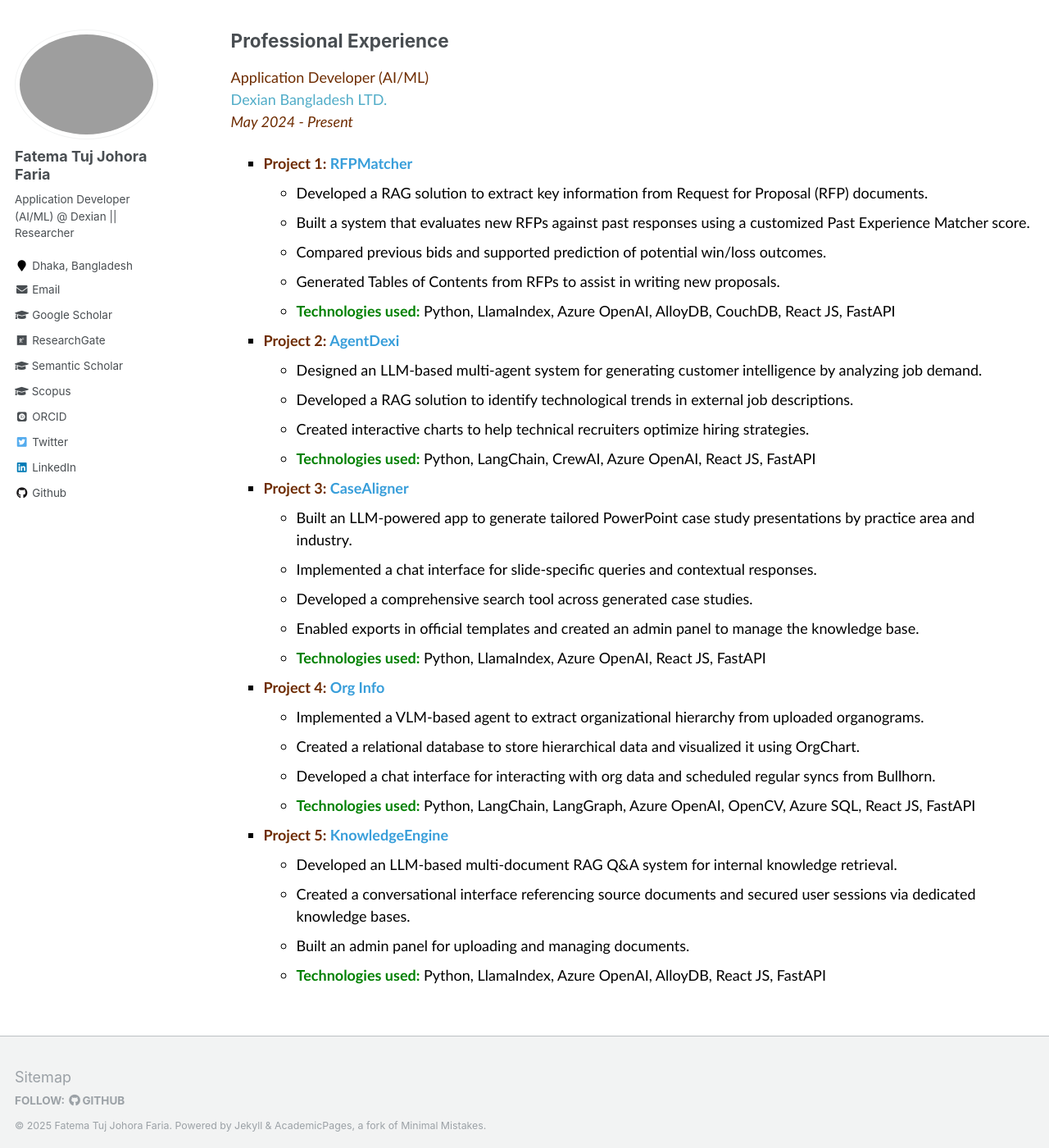
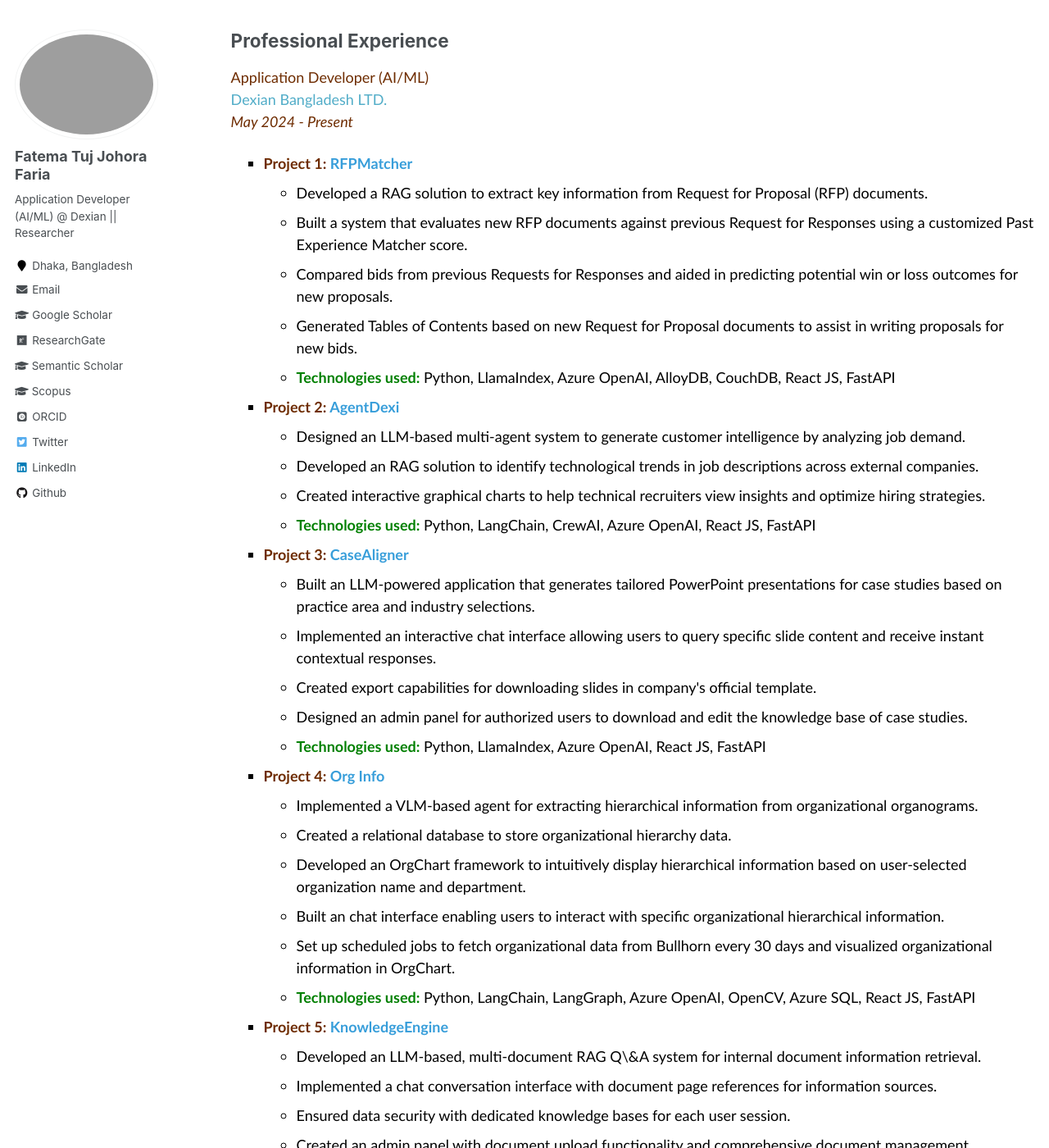
Before and after one commit to fatemafaria142/fatemafaria142.github.io, a Jekyll site: the page built from _pages/work.md, in a window 1280 px wide and 1400 px high, scrolled down 663 px. Shown: the whole window at 82% size. Built offline with Jekyll 4.4.1, drawn with Linux system fonts in a browser that asks for light colours; some web fonts are replaced; some of the changed text lies outside the part shown.

Commit message:
CHanged to work experience

```diff
--- a/_pages/work.md
+++ b/_pages/work.md
@@ -31,9 +31,9 @@
     <b style="color:#6E2C00">Project 1: <span style="color:#389EDA">RFPMatcher</span></b>
     <ul style="list-style-type: circle;">
       <li>Developed a RAG solution to extract key information from Request for Proposal (RFP) documents.</li>
-      <li>Built a system that evaluates new RFPs against past responses using a customized Past Experience Matcher score.</li>
-      <li>Compared previous bids and supported prediction of potential win/loss outcomes.</li>
-      <li>Generated Tables of Contents from RFPs to assist in writing new proposals.</li>
+      <li>Built a system that evaluates new RFP documents against previous Request for Responses using a customized Past Experience Matcher score.</li>
+      <li>Compared bids from previous Requests for Responses and aided in predicting potential win or loss outcomes for new proposals.</li>
+      <li>Generated Tables of Contents based on new Request for Proposal documents to assist in writing proposals for new bids.</li>
       <li><b><span style="color:green;">Technologies used:</span></b> Python, LlamaIndex, Azure OpenAI, AlloyDB, CouchDB, React JS, FastAPI</li>
     </ul>
   </li>
@@ -41,9 +41,9 @@
   <li>
     <b style="color:#6E2C00">Project 2: <span style="color:#389EDA">AgentDexi</span></b>
     <ul style="list-style-type: circle;">
-      <li>Designed an LLM-based multi-agent system for generating customer intelligence by analyzing job demand.</li>
-      <li>Developed a RAG solution to identify technological trends in external job descriptions.</li>
-      <li>Created interactive charts to help technical recruiters optimize hiring strategies.</li>
+      <li>Designed an LLM-based multi-agent system to generate customer intelligence by analyzing job demand.</li>
+      <li>Developed an RAG solution to identify technological trends in job descriptions across external companies.</li>
+      <li>Created interactive graphical charts to help technical recruiters view insights and optimize hiring strategies.</li>
       <li><b><span style="color:green;">Technologies used:</span></b> Python, LangChain, CrewAI, Azure OpenAI, React JS, FastAPI</li>
     </ul>
   </li>
@@ -51,10 +51,10 @@
   <li>
     <b style="color:#6E2C00">Project 3: <span style="color:#389EDA">CaseAligner</span></b>
     <ul style="list-style-type: circle;">
-      <li>Built an LLM-powered app to generate tailored PowerPoint case study presentations by practice area and industry.</li>
-      <li>Implemented a chat interface for slide-specific queries and contextual responses.</li>
-      <li>Developed a comprehensive search tool across generated case studies.</li>
-      <li>Enabled exports in official templates and created an admin panel to manage the knowledge base.</li>
+      <li>Built an LLM-powered application that generates tailored PowerPoint presentations for case studies based on practice area and industry selections.</li>
+      <li>Implemented an interactive chat interface allowing users to query specific slide content and receive instant contextual responses.</li>
+      <li>Created export capabilities for downloading slides in company's official template.</li>
+      <li>Designed an admin panel for authorized users to download and edit the knowledge base of case studies.</li>
       <li><b><span style="color:green;">Technologies used:</span></b> Python, LlamaIndex, Azure OpenAI, React JS, FastAPI</li>
     </ul>
   </li>
@@ -62,9 +62,11 @@
   <li>
     <b style="color:#6E2C00">Project 4: <span style="color:#389EDA">Org Info</span></b>
     <ul style="list-style-type: circle;">
-      <li>Implemented a VLM-based agent to extract organizational hierarchy from uploaded organograms.</li>
-      <li>Created a relational database to store hierarchical data and visualized it using OrgChart.</li>
-      <li>Developed a chat interface for interacting with org data and scheduled regular syncs from Bullhorn.</li>
+      <li>Implemented a VLM-based agent for extracting hierarchical information from organizational organograms.</li>
+      <li>Created a relational database to store organizational hierarchy data.</li>
+      <li>Developed an OrgChart framework to intuitively display hierarchical information based on user-selected organization name and department.</li>
+      <li>Built an chat interface enabling users to interact with specific organizational hierarchical information.</li>
+      <li>Set up scheduled jobs to fetch organizational data from Bullhorn every 30 days and visualized organizational information in OrgChart.</li>
       <li><b><span style="color:green;">Technologies used:</span></b> Python, LangChain, LangGraph, Azure OpenAI, OpenCV, Azure SQL, React JS, FastAPI</li>
     </ul>
   </li>
@@ -72,9 +74,10 @@
   <li>
     <b style="color:#6E2C00">Project 5: <span style="color:#389EDA">KnowledgeEngine</span></b>
     <ul style="list-style-type: circle;">
-      <li>Developed an LLM-based multi-document RAG Q&A system for internal knowledge retrieval.</li>
-      <li>Created a conversational interface referencing source documents and secured user sessions via dedicated knowledge bases.</li>
-      <li>Built an admin panel for uploading and managing documents.</li>
+      <li>Developed an LLM-based, multi-document RAG Q\&A system for internal document information retrieval.</li>
+      <li>Implemented a chat conversation interface with document page references for information sources.</li>
+      <li>Ensured data security with dedicated knowledge bases for each user session.</li>
+     <li>Created an admin panel with document upload functionality and comprehensive document management capabilities.</li>
       <li><b><span style="color:green;">Technologies used:</span></b> Python, LlamaIndex, Azure OpenAI, AlloyDB, React JS, FastAPI</li>
     </ul>
   </li>
```
